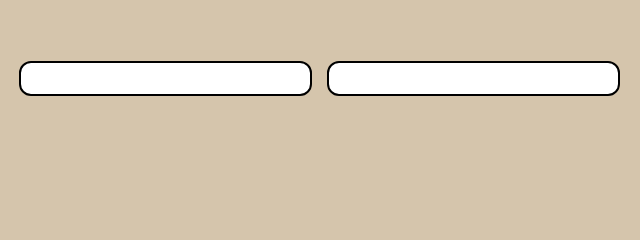
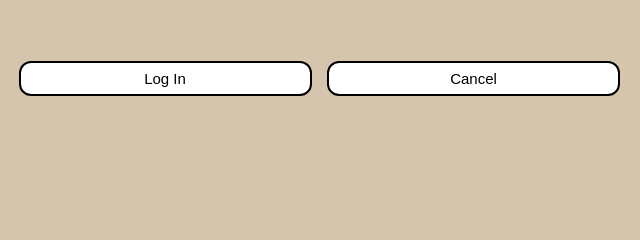
Before and after one commit to MarcusCo17/MarcusCo17.github.io, a plain HTML site: page signin.html in a window 1280 px wide. Shown: the part 386-626 px from the top of the page, 313-953 px from the left. Drawn offline with Linux system fonts and the light colour scheme.

Commit message:
Update momma.css

```diff
--- a/momma.css
+++ b/momma.css
@@ -46,9 +46,9 @@ a.highclasss:link {color:#d5c5ac; text-decoration: none;}
 a.highclasss:visited {color:#d5c5ac; text-decoration: none;}
 a.highclasss:hover {color:#d5c5ac; text-decoration: none;}
 
-a.highclasssy:link {color:#black; text-decoration: none;}
-a.highclasssy:visited {color:#black; text-decoration: none;}
-a.highclasssy:hover {color:#black; text-decoration: none;}
+a.highclasssy:link {color:black; text-decoration: none;}
+a.highclasssy:visited {color:black; text-decoration: none;}
+a.highclasssy:hover {color:black; text-decoration: none;}
 
 .test111{
   colro
```
